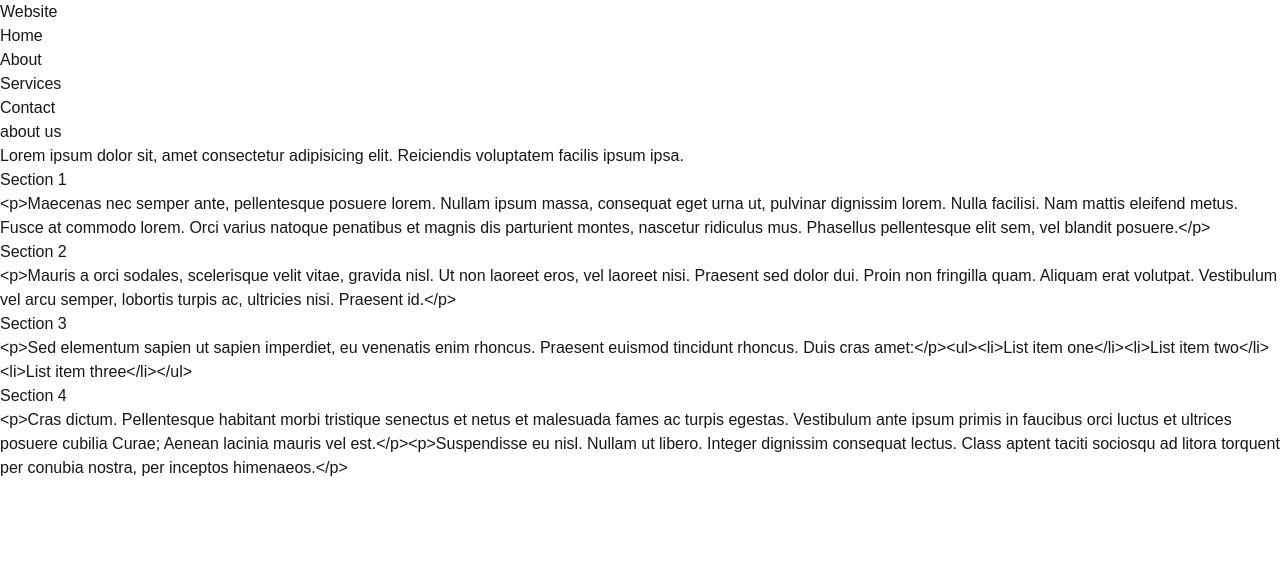
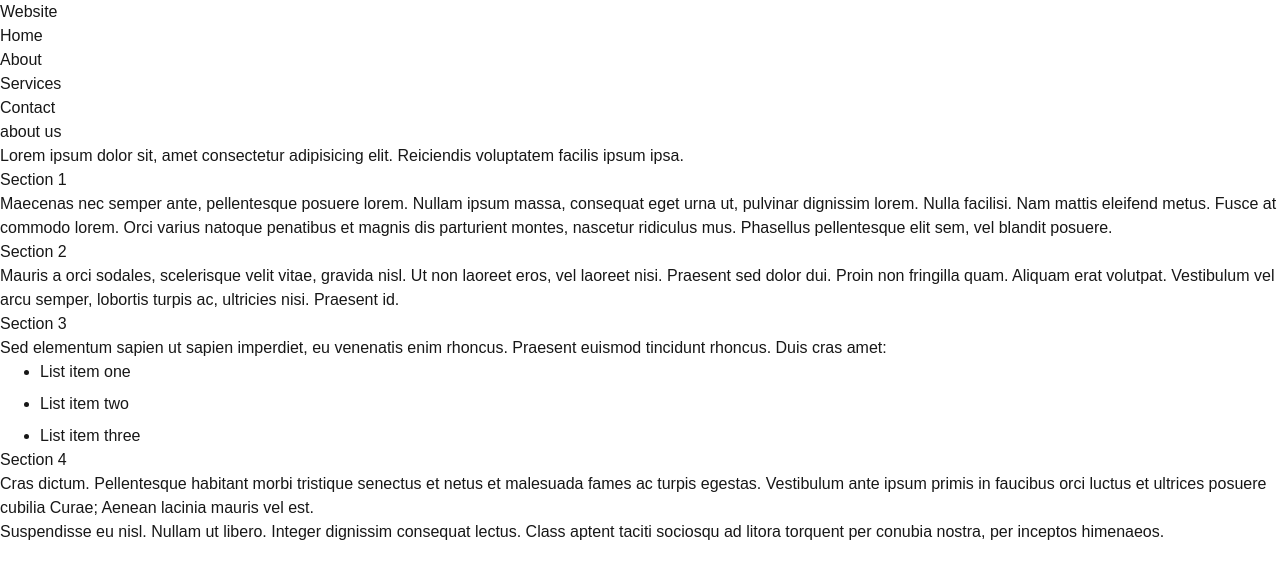
Before and after one commit to raphroncal/tab-accordion, a Next.js app: page / in a window 1280 px wide. Shown: the top 578 px of the page. Built offline with nearby package versions, Linux system fonts and the light colour scheme.

Commit message:
Formatted html content from fetched data

```diff
--- a/src/app/globals.css
+++ b/src/app/globals.css
@@ -21,3 +21,7 @@ body {
   background: var(--background);
   font-family: Arial, Helvetica, sans-serif;
 }
+
+.content ul {
+  @apply list-disc pl-10 space-y-2;
+}
--- a/src/app/page.tsx
+++ b/src/app/page.tsx
@@ -25,6 +25,12 @@ export default function Home() {
     fetchData();
   }, []);
 
+  const decodeHtml = (input: string): string => {
+    const e = document.createElement("div");
+    e.innerHTML = input;
+    return e.innerHTML || e.textContent || "";
+  };
+
   return (
     <div>
       <NavBar></NavBar>
@@ -34,12 +40,14 @@ export default function Home() {
           Lorem ipsum dolor sit, amet consectetur adipisicing elit. Reiciendis
           voluptatem facilis ipsum ipsa.
         </h2>
-        <div>
+        <div className="content text-black">
           {data &&
             data.map((data: DataObject, index: number) => (
               <div key={index}>
                 <h3>{data.title}</h3>
-                <p>{data.content}</p>
+                <div
+                  dangerouslySetInnerHTML={{__html: decodeHtml(data.content)}}
+                />
               </div>
             ))}
         </div>
```
